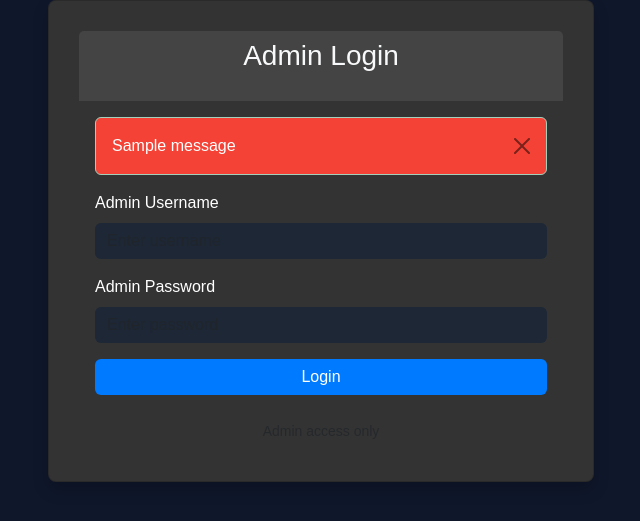
After one commit to sherAfzal861/MyPortfolio, a Flask app: page /admin in a window 1280 px wide. The commit adds this page. Shown: the top 521 px of the page, without its empty margins (319-959 px from the left). Run offline with Flask 3, Linux system fonts and the light colour scheme; one stand-in notice (Sample message) is shown.

Commit message:
added admin page and blogging functionality

```diff
--- a/app.py
+++ b/app.py
@@ -1,11 +1,73 @@
-# app.py
-from flask import Flask, render_template
-
-app = Flask(__name__)
+from flask import Flask, render_template, request, redirect, url_for, session, flash
+from flask_sqlalchemy import SQLAlchemy
+from config import app, Blog, db, User
+from flask_bcrypt import Bcrypt
+import marko
 
 @app.route('/')
 def index():
     return render_template('index.html')
 
+@app.route('/blogs')
+def blog_list():
+    blogs = Blog.query.order_by(Blog.date_posted.desc()).all()
+    is_admin = session.get('is_admin', False)  # Check if admin is logged in
+    return render_template('blog_list.html', blogs=blogs, is_admin=is_admin)
+
+@app.route('/blog/<int:blog_id>')
+def blog_detail(blog_id):
+    blog = Blog.query.get_or_404(blog_id)
+    content = marko.convert(blog.content)
+    return render_template('blog_detail.html', blog=blog, content=content)
+
+# Admin login route
+@app.route('/admin', methods=['GET', 'POST'])
+def admin_login():
+    if request.method == 'POST':
+        username = request.form['username']
+        password = request.form['password']
+        user = User.query.filter_by(username=username).first()
+
+        # Check if user exists and password is correct
+        if user and user.check_password(password):
+            session['is_admin'] = True  # Set admin status in session
+            flash('You are now logged in as admin.', 'success')
+            return redirect(url_for('new_blog'))
+        else:
+            flash('Invalid credentials. Please try again.', 'danger')
+    return render_template('admin_login.html')
+
+# Admin logout route
+@app.route('/admin/logout')
+def admin_logout():
+    session.pop('is_admin', None)  # Remove admin from session
+    flash('You have been logged out.', 'success')
+    return redirect(url_for('admin_login'))
+
+# Route to delete a blog (accessible by admin only)
+@app.route('/admin/delete_blog/<int:blog_id>', methods=['POST'])
+def delete_blog(blog_id):
+    if not session.get('is_admin'):
+        flash('You do not have permission to delete this blog.', 'danger')
+        return redirect(url_for('blog_list'))
+
+    blog = Blog.query.get_or_404(blog_id)
+    db.session.delete(blog)
+    db.session.commit()
+    flash('Blog has been deleted.', 'success')
+    return redirect(url_for('blog_list'))
+
+@app.route('/admin/new_blog', methods=['GET', 'POST'])
+def new_blog():
+    if session.get('is_admin'):
+        if request.method == 'POST':
+            title = request.form['title']
+            content = request.form['content']
+            new_blog = Blog(title=title, content=content)
+            db.session.add(new_blog)
+            db.session.commit()
+            return redirect(url_for('blog_list'))
+        return render_template('new_blog.html')
+    return redirect(url_for("admin_login"))
 if __name__ == '__main__':
-    app.run(host='0.0.0.0',debug=True)
+    app.run(debug=True, host="0.0.0.0")
--- a/static/css/style.css
+++ b/static/css/style.css
@@ -67,7 +67,7 @@ body {
 /* Add styles for the nav-item to include a horizontal line indicator */
 .navbar-nav .nav-item {
     position: relative;
-    margin-bottom: 20px;
+    margin-bottom: 5px;
 }
 
 /* Add the hover and focus effect to the nav link */
--- /dev/null
+++ b/templates/admin_login.html
@@ -0,0 +1,144 @@
+<!DOCTYPE html>
+<html lang="en">
+<head>
+    <meta charset="UTF-8">
+    <meta name="viewport" content="width=device-width, initial-scale=1.0">
+    <link rel="icon" href="{{ url_for('static', filename='favicon/favicon.ico') }}" type="image/x-icon">
+  <title>Sher Afzal Khan Fullstack and python Developer</title>
+    <!-- Bootstrap CSS -->
+    <link href="https://cdn.jsdelivr.net/npm/bootstrap@5.3.0-alpha1/dist/css/bootstrap.min.css" rel="stylesheet">
+    <!-- AOS CSS for animations -->
+    <link rel="stylesheet" href="https://cdn.jsdelivr.net/npm/aos@2.3.4/dist/aos.css">
+    <style>
+        body {
+            height: 100%;
+            margin: 0;
+            padding: 0;
+            background-color: rgb(15 23 43); /* Match landing page dark background */
+            color: #f8f9fa; /* Light text for contrast */
+            display: flex;
+            justify-content: center;
+            align-items: center;
+            font-family: 'Arial', sans-serif;
+        }
+
+        .card {
+            background-color: #333; /* Dark card background */
+            color: #fff; /* Light text for contrast */
+            border-radius: 8px;
+            box-shadow: 0 8px 16px rgba(0, 0, 0, 0.2);
+            padding: 30px;
+        }
+
+        .card-header {
+            background-color: #444; /* Darker header */
+            border-bottom: none;
+        }
+
+        h3 {
+            color: #f8f9fa; /* Match heading with landing page */
+            margin-bottom: 20px;
+        }
+
+        .form-control {
+            background-color: rgb(29 39 54); /* Dark input fields */
+            border: none;
+            color: #f8f9fa; /* Light text in inputs */
+        }
+
+        .form-control:focus {
+            box-shadow: none;
+            border-color: #007bff;
+        }
+
+        .btn-primary {
+            background-color: #007bff;
+            border: none;
+            transition: background-color 0.3s ease;
+        }
+
+        .btn-primary:hover {
+            background-color: #0056b3;
+        }
+
+        .card-footer {
+            background-color: #333; /* Footer same as card background */
+            border-top: none;
+        }
+
+        .alert {
+            background-color: #f44336; /* Alert color for error */
+            color: #fff;
+        }
+
+        .alert-dismissible .btn-close {
+            color: #fff;
+        }
+
+        /* Animations */
+        .card, .alert {
+            animation: fadeInUp 0.5s;
+        }
+
+        @keyframes fadeInUp {
+            from {
+                transform: translateY(20px);
+                opacity: 0;
+            }
+            to {
+                transform: translateY(0);
+                opacity: 1;
+            }
+        }
+    </style>
+</head>
+<body>
+    <div class="container">
+        <div class="row justify-content-center">
+            <div class="col-md-6">
+                <div class="card">
+                    <div class="card-header text-center">
+                        <h3>Admin Login</h3>
+                    </div>
+                    <div class="card-body">
+                        <!-- Flash messages for login errors or success -->
+                        {% with messages = get_flashed_messages(with_categories=true) %}
+                            {% if messages %}
+                                <div class="alert alert-{{ messages[0][0] }} alert-dismissible fade show" role="alert">
+                                    {{ messages[0][1] }}
+                                    <button type="button" class="btn-close" data-bs-dismiss="alert" aria-label="Close"></button>
+                                </div>
+                            {% endif %}
+                        {% endwith %}
+
+                        <form method="POST" action="{{ url_for('admin_login') }}">
+                            <div class="mb-3">
+                                <label for="username" class="form-label">Admin Username</label>
+                                <input type="text" class="form-control" id="username" name="username" placeholder="Enter username" required>
+                            </div>
+                            <div class="mb-3">
+                                <label for="password" class="form-label">Admin Password</label>
+                                <input type="password" class="form-control" id="password" name="password" placeholder="Enter password" required>
+                            </div>
+                            <button type="submit" class="btn btn-primary w-100">Login</button>
+                        </form>
+                    </div>
+                    <div class="card-footer text-center">
+                        <small class="text-muted">Admin access only</small>
+                    </div>
+                </div>
+            </div>
+        </div>
+    </div>
+
+    <!-- Bootstrap JS and dependencies -->
+    <script src="https://cdn.jsdelivr.net/npm/bootstrap@5.3.0-alpha1/dist/js/bootstrap.bundle.min.js"></script>
+    <!-- AOS JS for animations -->
+    <script src="https://cdn.jsdelivr.net/npm/aos@2.3.4/dist/aos.js"></script>
+    <script>
+        AOS.init({
+            once: true, // Animate only once
+        });
+    </script>
+</body>
+</html>
```
Also changed, not shown: config.py (added, +33 -0 lines), templates/blog_detail.html (added, +87 -0 lines), templates/blog_list.html (added, +152 -0 lines), templates/index.html (+111 -13 lines), templates/new_blog.html (added, +107 -0 lines), instance/blogs.db (added), static/favicon/apple-touch-icon.png (added), static/favicon/favicon-48x48.png (added), static/favicon/favicon.ico (added), static/favicon/favicon.svg (added), static/favicon/site.webmanifest (added), static/favicon/web-app-manifest-192x192.png (added), static/favicon/web-app-manifest-512x512.png (added).
